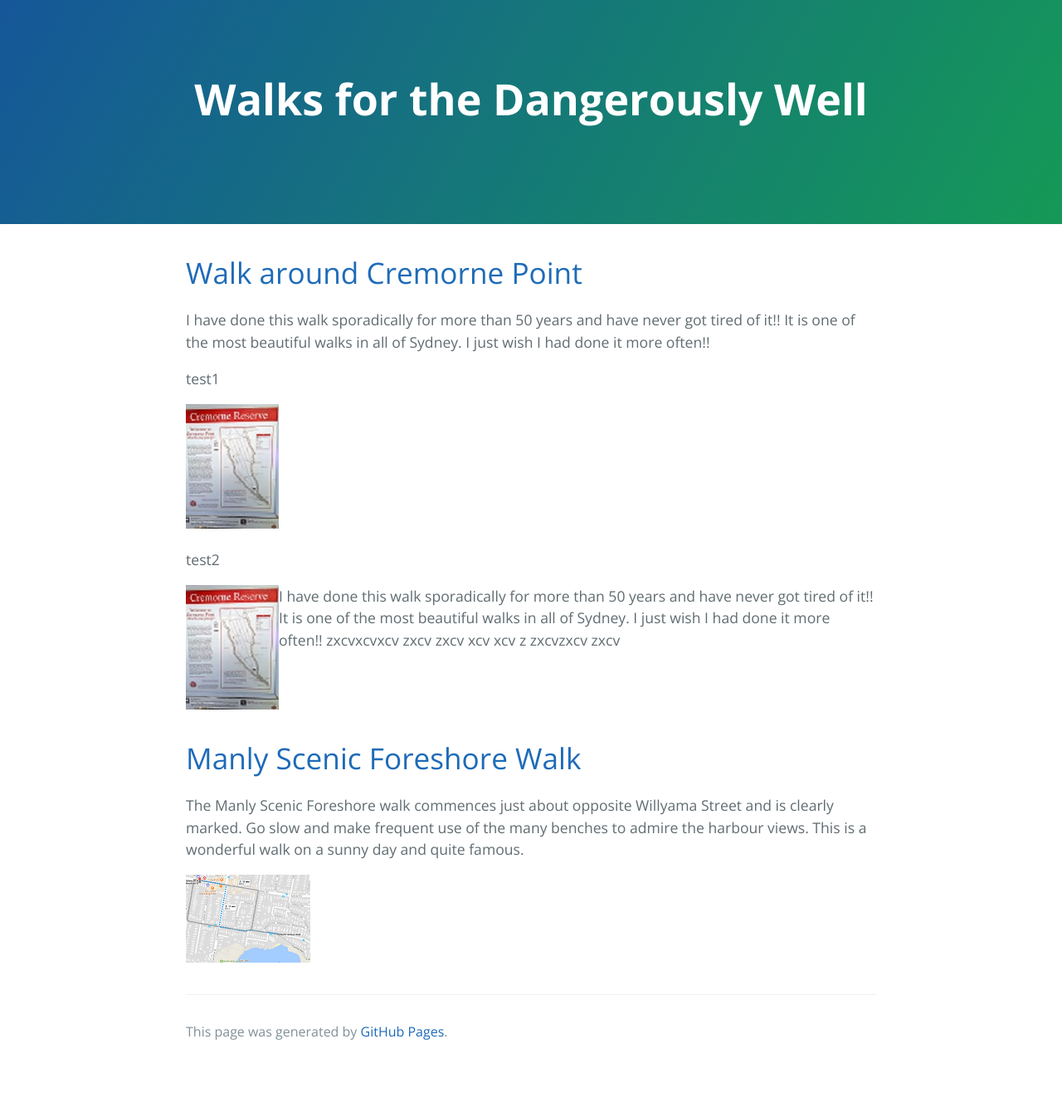
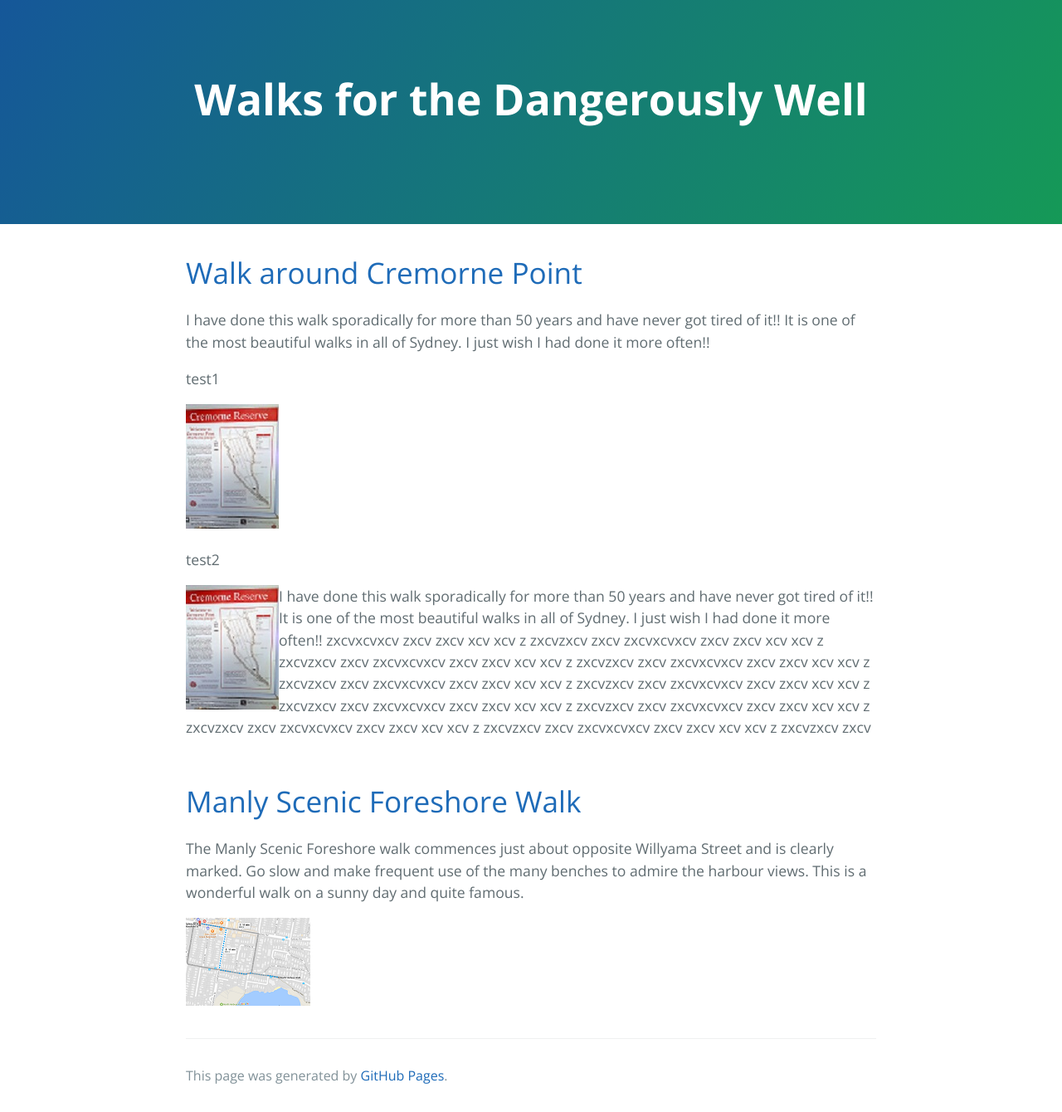
Before and after one commit to janet1405/janet1405.github.io, a Jekyll site: the page built from index.md, in a window 1280 px wide. Shown: the whole page at 83% size. Built offline with Jekyll 4.4.1, drawn with Linux system fonts in a browser that asks for light colours; the repository's description, which GitHub fills in, is left out; before the commit the page ends 1287 px from its top, so only the background shows below that.

Commit message:
Update index.md

```diff
--- a/index.md
+++ b/index.md
@@ -27,7 +27,7 @@
 
 <img align="left" src="\assets\img\cremorne_point\WalkAroundCremornePoint_112_150.jpg" />
 
-I have done this walk sporadically for more than 50 years and have never got tired of it!! It is one of the most beautiful walks in all of Sydney. I just wish I had done it more often!!  zxcvxcvxcv zxcv                    zxcv                         xcv               xcv z zxcvzxcv                        zxcv
+I have done this walk sporadically for more than 50 years and have never got tired of it!! It is one of the most beautiful walks in all of Sydney. I just wish I had done it more often!!  zxcvxcvxcv zxcv                    zxcv                         xcv               xcv z zxcvzxcv                        zxcv zxcvxcvxcv zxcv                    zxcv                         xcv               xcv z zxcvzxcv                        zxcv zxcvxcvxcv zxcv                    zxcv                         xcv               xcv z zxcvzxcv                        zxcv zxcvxcvxcv zxcv                    zxcv                         xcv               xcv z zxcvzxcv                        zxcv zxcvxcvxcv zxcv                    zxcv                         xcv               xcv z zxcvzxcv                        zxcv zxcvxcvxcv zxcv                    zxcv                         xcv               xcv z zxcvzxcv                        zxcv zxcvxcvxcv zxcv                    zxcv                         xcv               xcv z zxcvzxcv                        zxcv zxcvxcvxcv zxcv                    zxcv                         xcv               xcv z zxcvzxcv                        zxcv zxcvxcvxcv zxcv                    zxcv                         xcv               xcv z zxcvzxcv                        zxcv zxcvxcvxcv zxcv                    zxcv                         xcv               xcv z zxcvzxcv                        zxcv
 
 <div style="clear:both;"></div>
 
```
